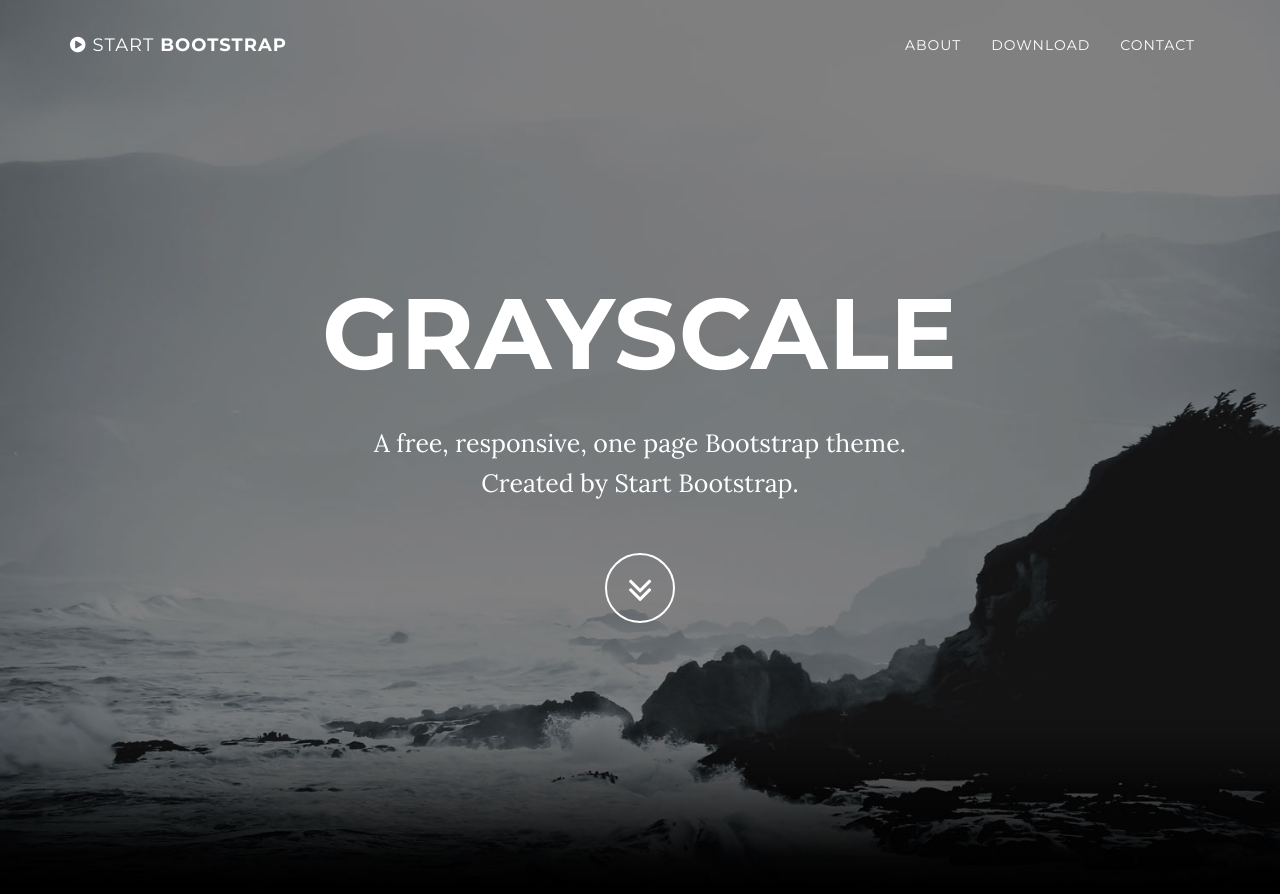
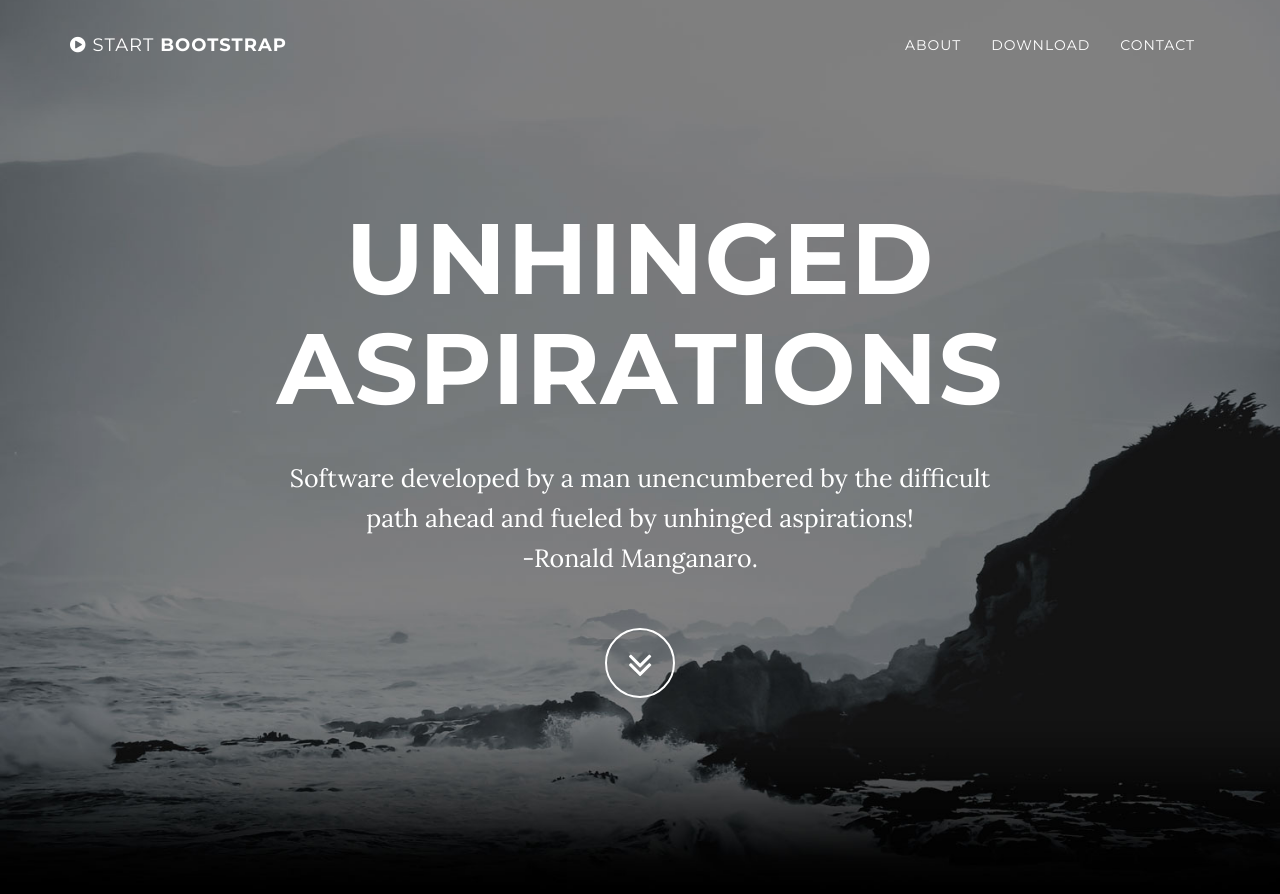
Before and after one commit to ronaldmanganaro/ronaldmanganaro.github.io, a Jekyll site: the page built from index.html, in a window 1280 px wide and 900 px high. Shown: the top 894 px of the window. Built offline with Jekyll 4.4.1, drawn with Linux system fonts in a browser that asks for light colours.

Commit message:
changed the welcome page

```diff
--- a/_includes/header.html
+++ b/_includes/header.html
@@ -4,8 +4,8 @@
             <div class="container">
                 <div class="row">
                     <div class="col-md-8 col-md-offset-2">
-                        <h1 class="brand-heading">Grayscale</h1>
-                        <p class="intro-text">A free, responsive, one page Bootstrap theme.<br>Created by Start Bootstrap.</p>
+                        <h1 class="brand-heading">Unhinged Aspirations</h1>
+                        <p class="intro-text">Software developed by a man unencumbered by the difficult path ahead and fueled by unhinged aspirations!<br>-Ronald Manganaro.</p>
                         <a href="#about" class="btn btn-circle page-scroll">
                             <i class="fa fa-angle-double-down animated"></i>
                         </a>
```
